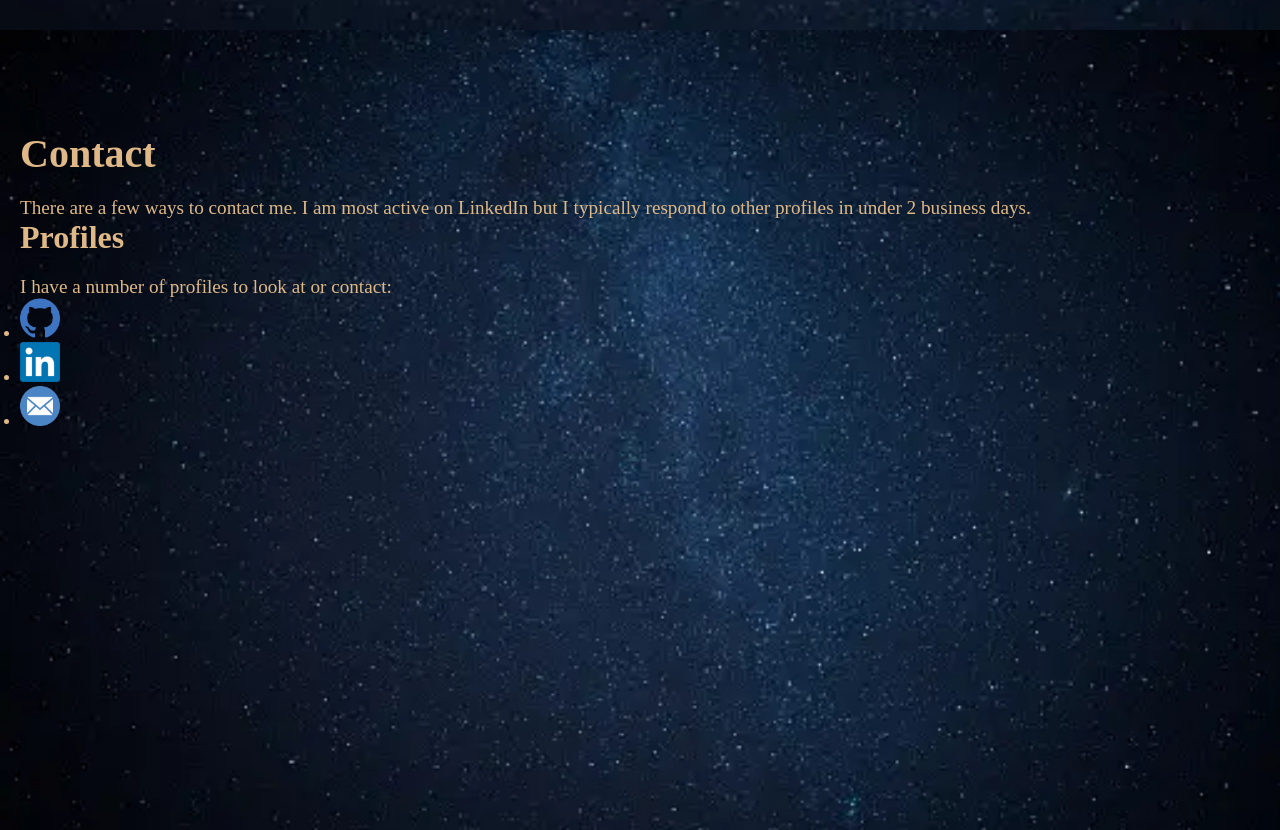
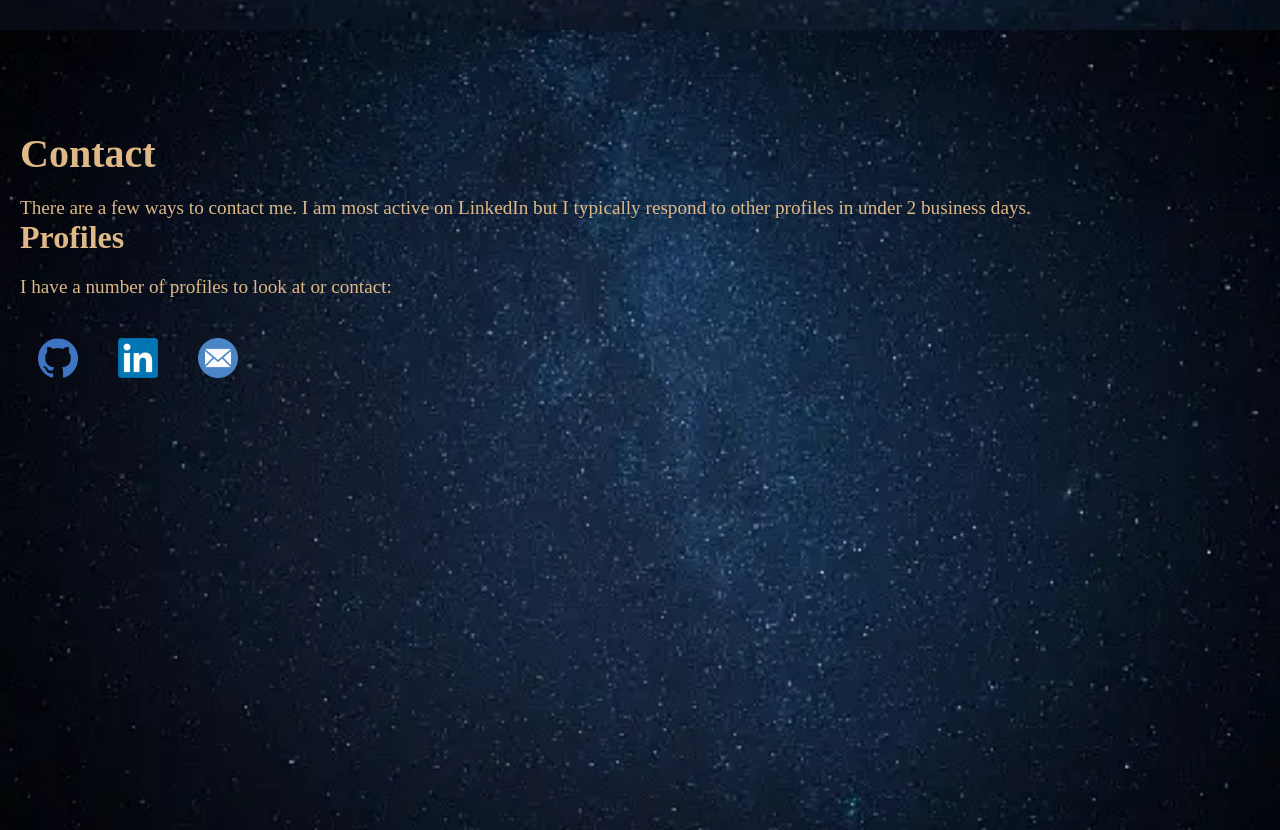
Before and after one commit to AtTheLegend27/DanKim.github.io, a plain HTML site: page index.html in a window 1280 px wide. Shown: the part 4440-5270 px from the top of the page. Drawn offline with Linux system fonts and the light colour scheme.

Commit message:
fixed Contact Links and made them horizontal

```diff
--- a/index.html
+++ b/index.html
@@ -160,9 +160,9 @@
         <h3>Profiles</h3>
         <p>I have a number of profiles to look at or contact:</p>
         <ul>
-            <li><b href="https://github.com/AtTheLegend27"><img src="images/githubLogo.png" class="GithubLogo"></b></li>
-            <li><b href="https://www.linkedin.com/in/daniel-kim-7418b8226/"><img src="images/linkedInLogo.png" class="linkedInLogo"></b></li>
-            <li><b href="mailto:dankimw27@gmail.com"><img src="images/emailLogo.png" class="EmailLogo"></b></li>
+            <li><a href="https://github.com/AtTheLegend27"><img src="images/githubLogo.png" class="GithubLogo"></a></li>
+            <li><a href="https://www.linkedin.com/in/daniel-kim-7418b8226/"><img src="images/linkedInLogo.png" class="linkedInLogo"></a></li>
+            <li><a href="mailto:dankimw27@gmail.com"><img src="images/emailLogo.png" class="EmailLogo"></a></li>
         </ul>
     </section>
     <script>
--- a/styles.css
+++ b/styles.css
@@ -345,7 +345,18 @@ section p {
 }
 
 
+.contact-section ul li a{
+    color: transparent;
+    background: none;
+    justify-content: center;
+    align-items: center;
+}
 
+.contact-section ul li{
+    display: inline-block;
+    color: transparent;
+    background: none;
+  }
 
 
 
```
